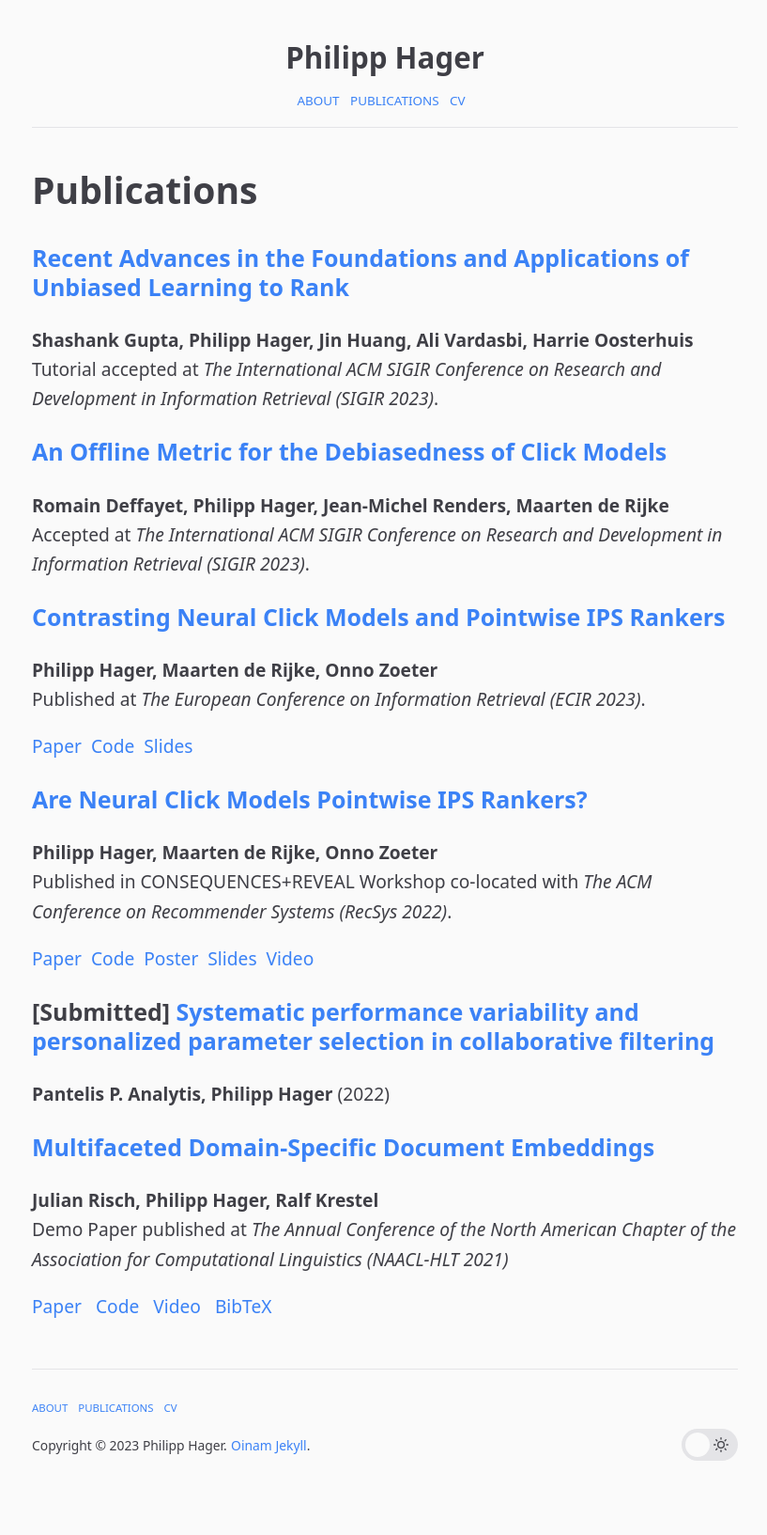
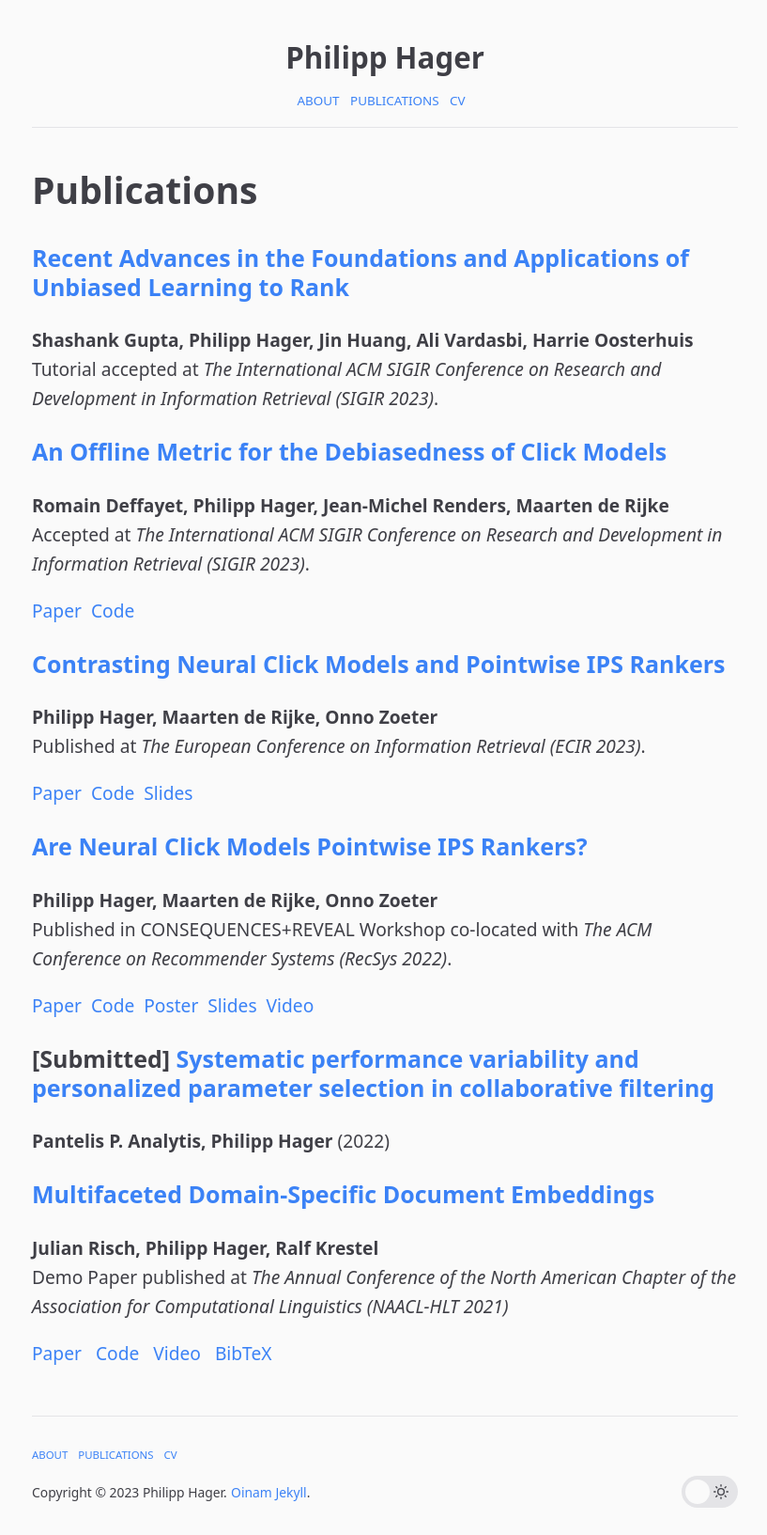
Before and after one commit to philipphager/philipphager.github.io, a Jekyll site: the page built from publications.md, in a window 1280 px wide. Shown: the whole page at 94% size, without its empty margins (230-1047 px from the left). Built offline with Jekyll 4.4.1, drawn with Linux system fonts in a browser that asks for light colours; before the commit the page ends 1583 px from its top, so only the background shows below that.

Commit message:
Update publications.md

```diff
--- a/publications.md
+++ b/publications.md
@@ -11,6 +11,9 @@ Tutorial accepted at *The International ACM SIGIR Conference on Research and Dev
 ### [An Offline Metric for the Debiasedness of Click Models]()
 **Romain Deffayet, Philipp Hager, Jean-Michel Renders, Maarten de Rijke**\
 Accepted at *The International ACM SIGIR Conference on Research and Development in Information Retrieval (SIGIR 2023)*.
+
+[Paper](/assets/papers/)
+&nbsp;[Code](https://github.com/philipphager/sigir-cmip)
 
 ### [Contrasting Neural Click Models and Pointwise IPS Rankers](/assets/papers/2023-ecir-cm-vs-ips.pdf)
 **Philipp Hager, Maarten de Rijke, Onno Zoeter**\
```
